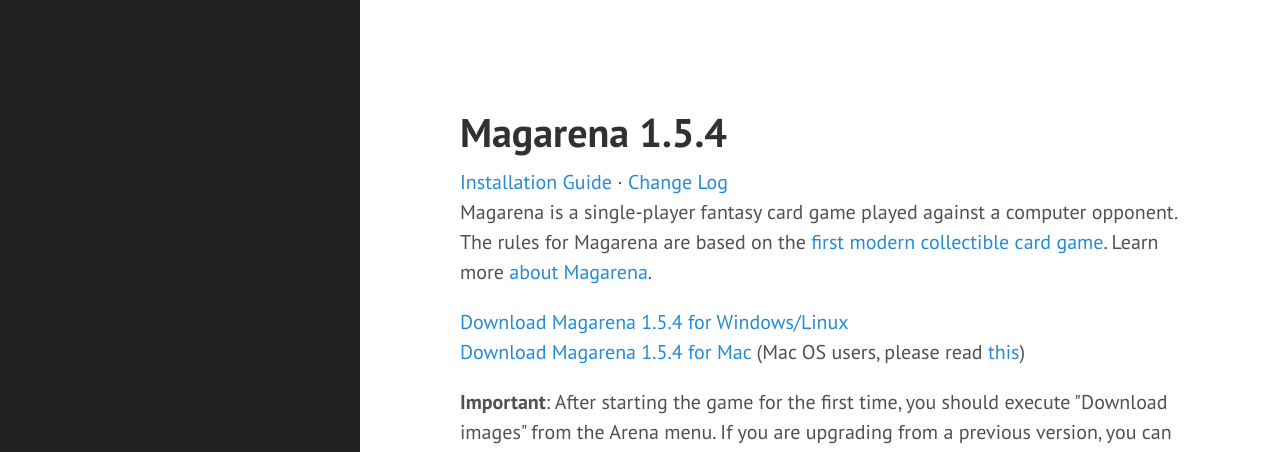
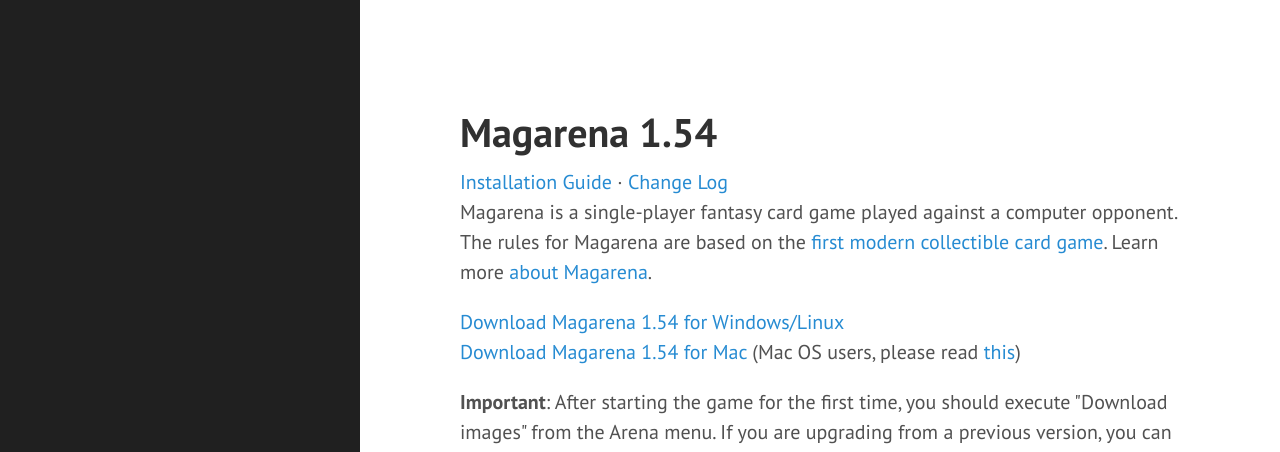
Before and after one commit to magarena/magarena.github.io, a Jekyll site: the page built from index.html, in a window 1280 px wide and 900 px high. Shown: the top 452 px of the window. Built offline with Jekyll 4.4.1, drawn with Linux system fonts in a browser that asks for light colours; Markdown is read by kramdown in place of the engine named in the settings; the list of posts is cut into pages by our own code.

Commit message:
correct version number

```diff
--- a/_config.yml
+++ b/_config.yml
@@ -20,7 +20,7 @@
 paginate:         1
 
 # Custom vars
-version:          1.5.4
+version:          1.54
 
 github:
   repo:           https://github.com/magarena/magarena
```
